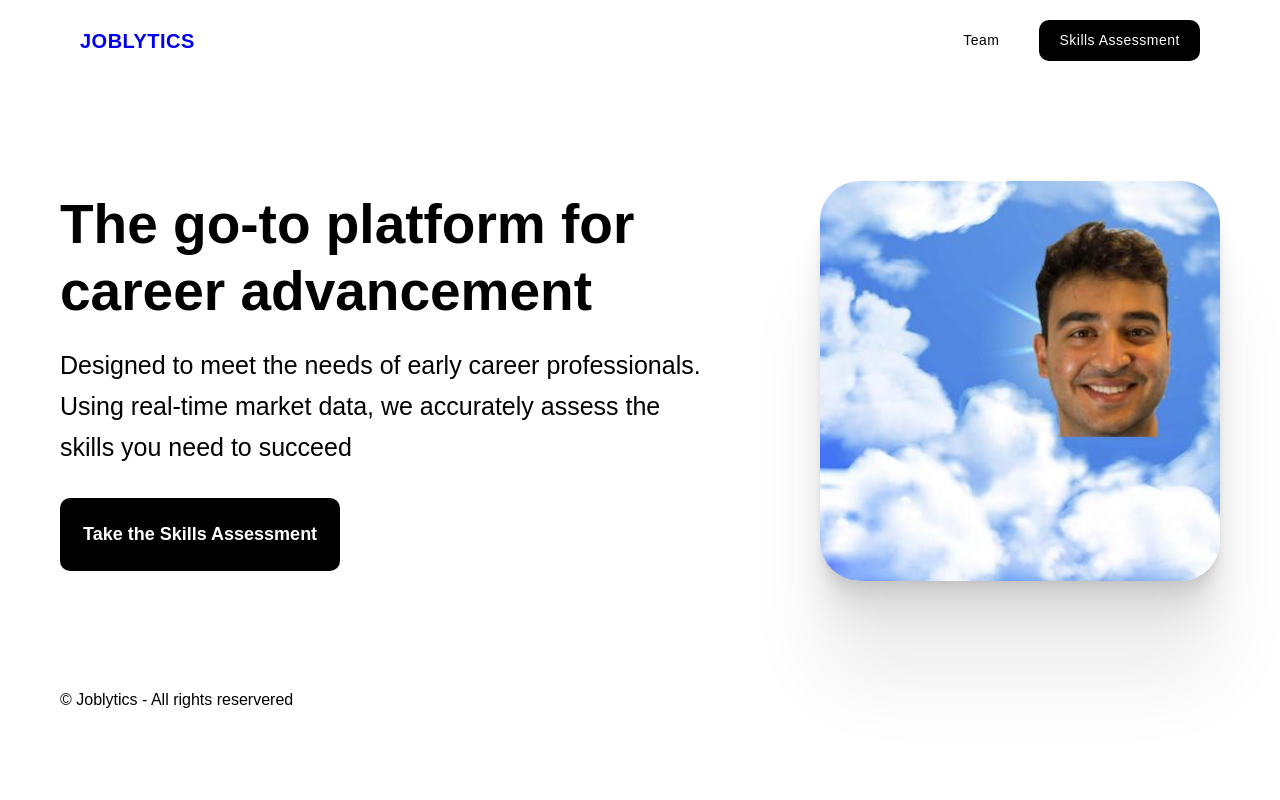
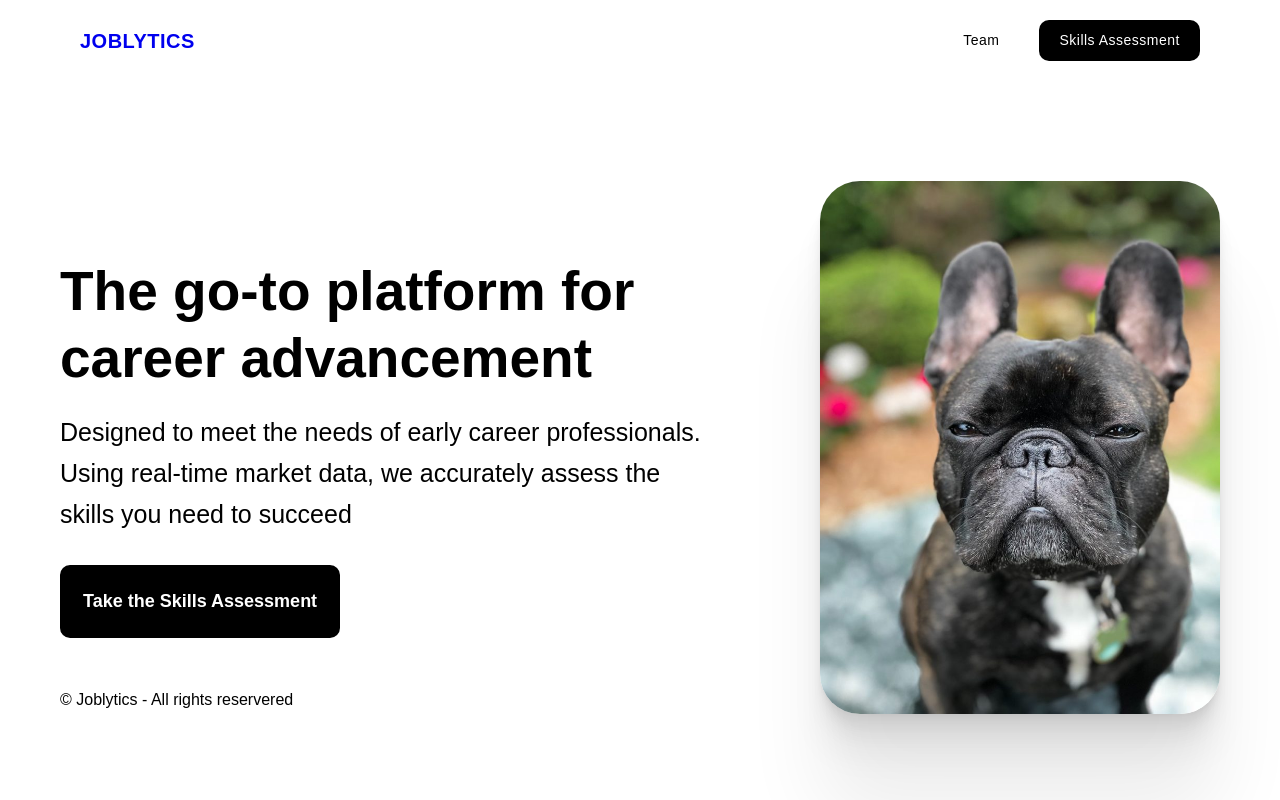
Before and after one commit to akardet/shadow, a Next.js app: page / in a window 1280 px wide. Built offline with nearby package versions, Linux system fonts and the light colour scheme; a web font is replaced by a local one.

Commit message:
fix: hero image to dog
Change the hero image to a dog

```diff
--- a/src/pages/index.tsx
+++ b/src/pages/index.tsx
@@ -29,8 +29,8 @@ export default function Home() {
             className={styles['hero__image']}
             width={400}
             height={400}
-            src={'/images/shayaan.jpeg'}
-            alt={'shayaan'}
+            src={'/images/dog.jpg'}
+            alt={'black french bulldog looking into the camera'}
           />
         </div>
       </section>
--- a/src/styles/pages/home.module.scss
+++ b/src/styles/pages/home.module.scss
@@ -17,11 +17,6 @@
     font-size: $h3;
     margin-top: 2rem;
     line-height: 4.1rem;
-  }
-
-  &__right {
-    display: flex;
-    justify-content: flex-end;
   }
 
   &__left {
@@ -63,7 +58,7 @@
 
   @media #{$sm-device} {
     grid-template-columns: unset;
-    grid-template-rows: 40rem 1fr;
+    grid-template-rows: 52rem 1fr;
     margin-top: 0;
 
     &__right {
```
Also changed, not shown: public/images/dog.jpg (added), public/images/shayaan.jpeg (deleted).
